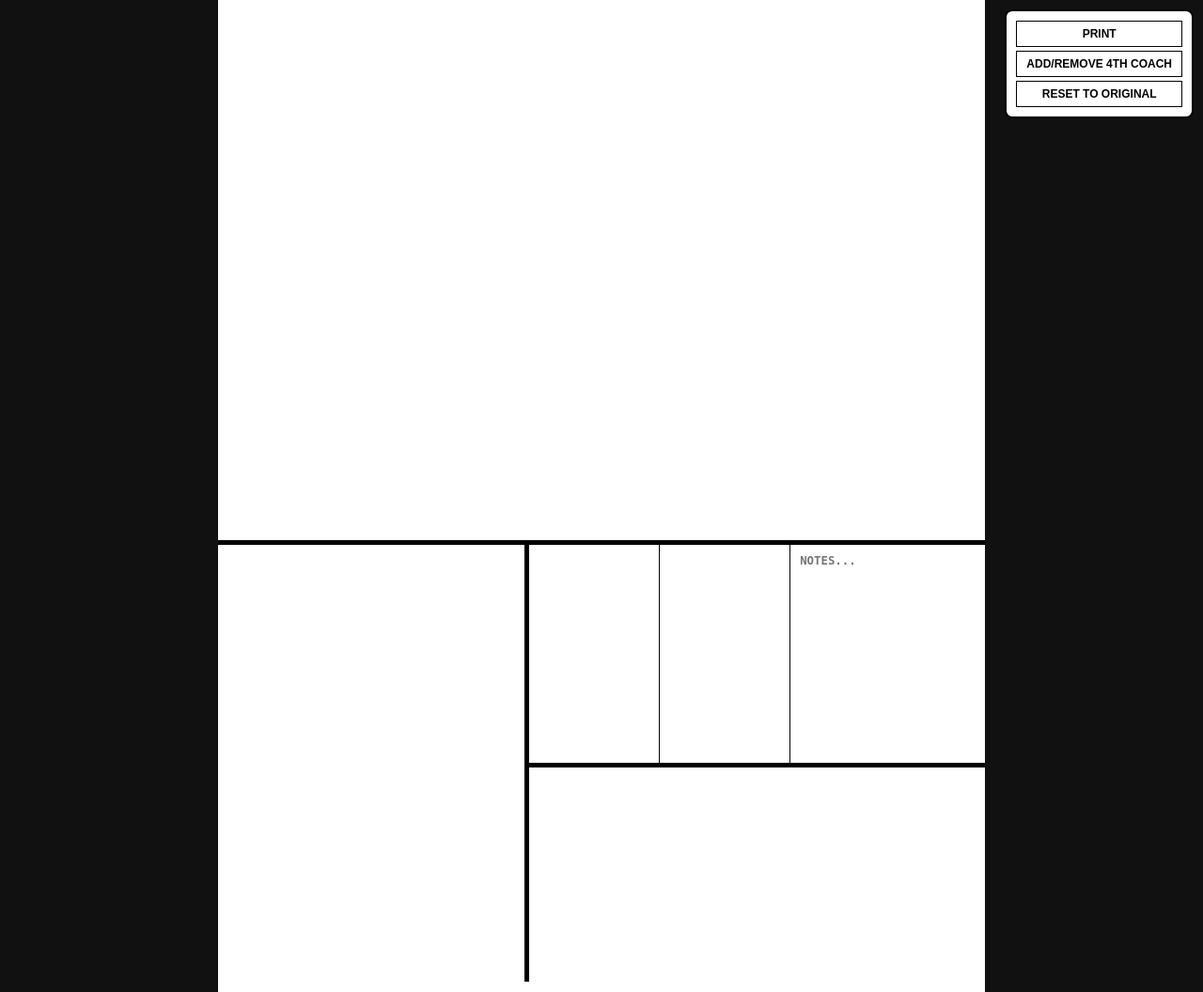
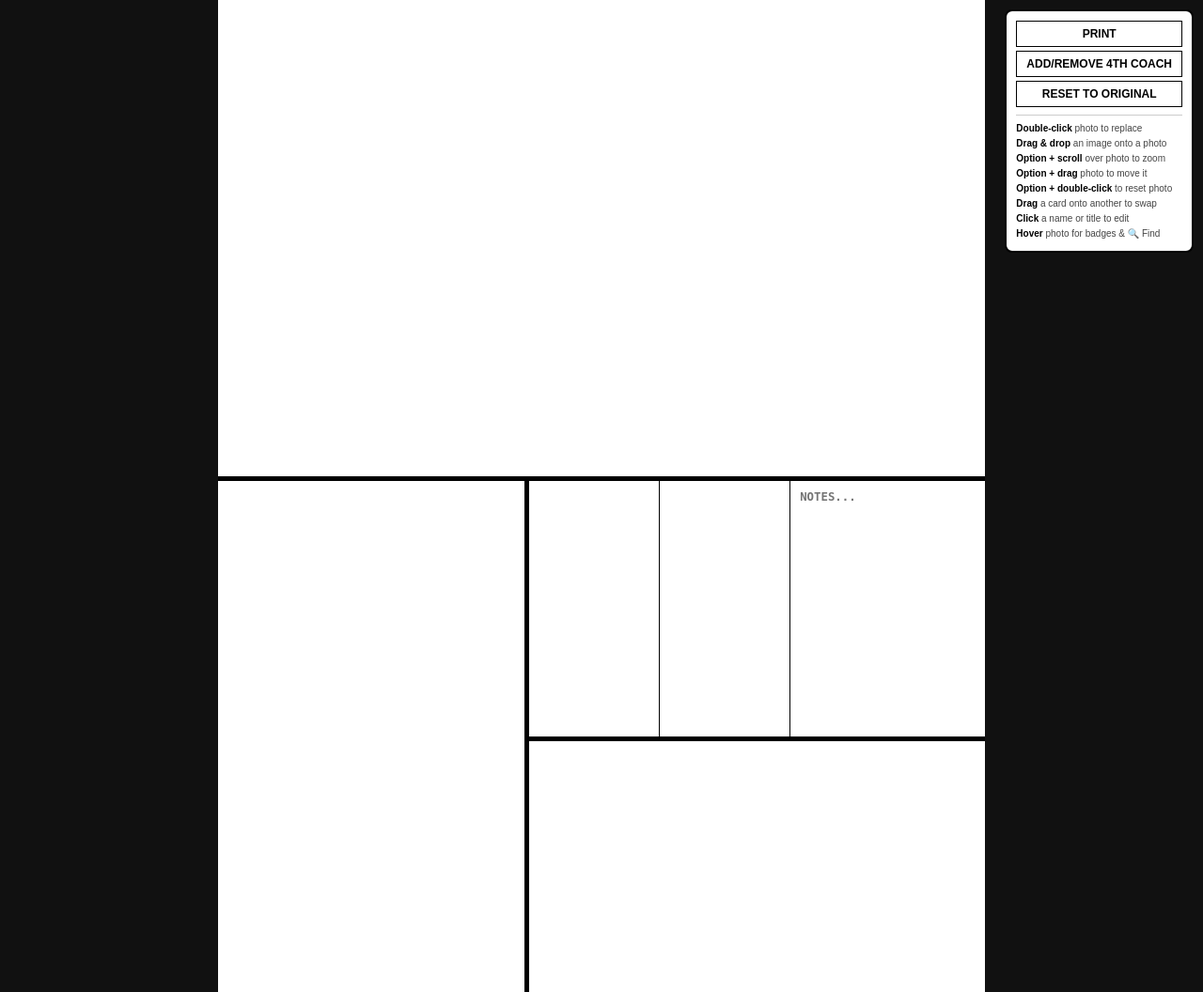
Before and after one commit to plasticfrog/nhl-lineup-generator, a Flask app: page /lineup in a window 1280 px wide. Shown: the whole page at 94% size. Run offline with Flask 3, Linux system fonts and the light colour scheme; data that the repository does not hold is empty; parts of the project's set-up code (start-up, migrations or seed data) failed here and were passed over.

Commit message:
Sheet usability: double-click to upload, Option zoom/move, tighter forwards, no print gap
- Double-click a photo to replace it (single click no longer opens the picker).
- Option+scroll zooms, Option+drag moves, Option+double-click resets a photo; saved per card.
- Controls legend under the Print/4th Coach/Reset buttons.
- Heads pinned just below the top of every card; forwards 55%->48% of the page and D
  45%->52%, so forwards lose the empty space above their heads and D photos get bigger.
  Headshots 280px -> 300px.
- Drop the 3mm white strip at the bottom of the printed page.

Co-Authored-By: Claude Opus 5.5 <noreply@anthropic.com>

```diff
--- a/templates/lineup.html
+++ b/templates/lineup.html
@@ -21,14 +21,15 @@
         .container {
             background: white; width: 8.5in; height: 11in;
             display: flex; flex-direction: column; position: relative;
-            flex-shrink: 0; overflow: hidden; padding-bottom: 3mm;
+            flex-shrink: 0; overflow: hidden;
         }
 
-        .forwards-section { height: 55%; width: 100%; display: flex; flex-direction: column; }
-        .defensemen-section { height: 45%; display: flex; border-top: var(--group-rule) solid black; }
+        .forwards-section { height: 48%; width: 100%; display: flex; flex-direction: column; }
+        .defensemen-section { height: 52%; display: flex; border-top: var(--group-rule) solid black; }
 
         :root {
-            --mug: 280px;      /* one headshot size for every card so faces match across sections */
+            --mug: 300px;      /* one headshot size for every card so faces match across sections */
+            --headroom: 15px;  /* space between the top of every card and the top of the hair */
             --rule: 1px;       /* line between cards */
             --group-rule: 5px; /* line between groups */
         }
@@ -120,12 +121,13 @@
         .img-container:hover .find-btn, .img-container:hover .badge-selector { opacity: 1; }
         .badge-selector { position: absolute; top: 2px; right: 2px; z-index: 30; opacity: 0; }
 
-        /* Same size in every card. Face (~40% down the NHL mug) is centered in the card,
-           but the image never leaves a gap at the top or bottom. */
+        /* Same size in every card, hair (~17% down the NHL mug) pinned just below the top of
+           the card, and never a gap at the top or bottom. Option+scroll/drag adjusts via transform. */
         .headshot {
             position: absolute; width: var(--mug); height: var(--mug); object-fit: cover;
             left: calc(50% - var(--mug) / 2);
-            top: clamp(calc(100% - var(--mug)), calc(50% - var(--mug) * 0.4), 0px);
+            top: clamp(calc(100% - var(--mug)), calc(var(--headroom) - var(--mug) * 0.17), 0px);
+            transform-origin: 50% 40%;
         }
 
         .role-label {
@@ -143,6 +145,11 @@
         }
         .controls button { padding: 6px 10px; font-size: 12px; font-weight: 900; cursor: pointer; border: 1px solid black; background: #fff; text-transform: uppercase; }
         .controls button:hover { background: #000; color: #fff; }
+        .controls .legend {
+            margin-top: 4px; padding-top: 6px; border-top: 1px solid #ccc;
+            font-family: Arial, sans-serif; font-size: 10px; line-height: 1.6; color: #444;
+        }
+        .controls .legend b { color: #000; }
 
         @media print {
             body, html { background: white !important; overflow: hidden !important; height: 11in !important; }
@@ -158,6 +165,16 @@
         <button onclick="window.scrollTo(0,0); window.print();">Print</button>
         <button onclick="toggleFourthCoach()">Add/Remove 4th Coach</button>
         <button onclick="clearAllData()">Reset to Original</button>
+        <div class="legend">
+            <b>Double-click</b> photo to replace<br>
+            <b>Drag & drop</b> an image onto a photo<br>
+            <b>Option + scroll</b> over photo to zoom<br>
+            <b>Option + drag</b> photo to move it<br>
+            <b>Option + double-click</b> to reset photo<br>
+            <b>Drag</b> a card onto another to swap<br>
+            <b>Click</b> a name or title to edit<br>
+            <b>Hover</b> photo for badges &amp; 🔍 Find
+        </div>
     </div>
 
     <div class="container" id="lineup-content">
@@ -190,6 +207,7 @@
         const LAST_TEAM_KEY = 'nhl_last_team_id';
         const NOTES_KEY = 'notes';
         const NOTE_IMGS_KEY = 'nhl_note_images';
+        const PHOTO_ADJUST_KEY = 'nhl_photo_adjust';   // { cardKey: { s, x, y } } zoom/position per photo
         // Coach memory survives new lineups and resets:
         const COACH_PHOTOS_KEY = 'nhl_coach_photos';   // { 'COACH NAME': imageDataUrl } (only if the server upload failed)
         const TEAM_COACHES_KEY = 'nhl_team_coaches';   // { TEAM: { staff_Coach_N: { name, role, image } } }
@@ -283,10 +301,65 @@
             location.reload();
         }
 
+        // Option+scroll zooms, Option+drag moves, Option+double-click resets. Saved per card.
+        function enablePhotoAdjust(imgCont, card, adjustKey) {
+            const img = imgCont.querySelector('.headshot');
+            if (!img) return;
+            img.draggable = false;
+            let adj = Object.assign({ s: 1, x: 0, y: 0 }, readJSON(PHOTO_ADJUST_KEY)[adjustKey]);
+            const apply = () => { img.style.transform = `translate(${adj.x}px, ${adj.y}px) scale(${adj.s})`; };
+            const save = () => { const all = readJSON(PHOTO_ADJUST_KEY); all[adjustKey] = adj; writeJSON(PHOTO_ADJUST_KEY, all); };
+            apply();
+
+            imgCont.addEventListener('wheel', e => {
+                if (!e.altKey) return;
+                e.preventDefault();
+                adj.s = Math.max(0.5, Math.min(4, adj.s + (e.deltaY > 0 ? -0.03 : 0.03)));
+                apply(); save();
+            }, { passive: false });
+
+            imgCont.addEventListener('mousedown', e => {
+                if (!e.altKey || e.button !== 0) return;
+                e.preventDefault(); e.stopPropagation();
+                card.draggable = false;  // don't start a card swap while moving the photo
+                imgCont.style.cursor = 'grabbing';
+                const start = { mx: e.clientX, my: e.clientY, x: adj.x, y: adj.y };
+                const move = ev => { adj.x = start.x + ev.clientX - start.mx; adj.y = start.y + ev.clientY - start.my; apply(); };
+                const up = () => {
+                    window.removeEventListener('mousemove', move); window.removeEventListener('mouseup', up);
+                    card.draggable = true; imgCont.style.cursor = ''; save();
+                };
+                window.addEventListener('mousemove', move); window.addEventListener('mouseup', up);
+            });
+
+            imgCont.addEventListener('dblclick', e => {
+                if (!e.altKey) return;
+                e.stopImmediatePropagation();
+                adj = { s: 1, x: 0, y: 0 }; apply();
+                const all = readJSON(PHOTO_ADJUST_KEY); delete all[adjustKey]; writeJSON(PHOTO_ADJUST_KEY, all);
+            });
+        }
+
+        // Double-click (not single click) opens the file picker
+        function enableDoubleClickUpload(imgCont, onFile) {
+            imgCont.addEventListener('dblclick', e => {
+                if (e.altKey || e.target.closest('select, .find-btn, .role-label, .text-badge')) return;
+                const f = document.createElement('input'); f.type = 'file'; f.accept = 'image/*';
+                f.onchange = ev => onFile(ev.target.files[0]);
+                f.click();
+            });
+        }
+
+        function clearPhotoAdjust(adjustKey) {
+            const all = readJSON(PHOTO_ADJUST_KEY);
+            if (adjustKey in all) { delete all[adjustKey]; writeJSON(PHOTO_ADJUST_KEY, all); }
+        }
+
         function handleImageUpload(file, playerName, isStaff, key, coachName) {
             if(!file || !file.type.startsWith('image/')) return;
             const reader = new FileReader();
             reader.onload = async (e) => {
+                clearPhotoAdjust(playerName || key);  // a new photo starts un-zoomed
                 if (coachName !== undefined) {
                     // Coaches: save the photo on the server by name so everyone gets it on every future lineup
                     const src = await shrinkImage(e.target.result);
@@ -377,7 +450,8 @@
             imgCont.appendChild(fBtn);
 
             addBadgeSelector(imgCont, player.name);
-            imgCont.onclick = (e) => { if(e.target.tagName==='SELECT' || e.target.classList.contains('find-btn')) return; const f = document.createElement('input'); f.type = 'file'; f.onchange = ev => handleImageUpload(ev.target.files[0], player.name); f.click(); };
+            enablePhotoAdjust(imgCont, card, player.name);
+            enableDoubleClickUpload(imgCont, file => handleImageUpload(file, player.name));
             imgCont.ondragover = e => e.preventDefault();
             imgCont.ondrop = e => { e.preventDefault(); if(e.dataTransfer.files[0]) handleImageUpload(e.dataTransfer.files[0], player.name); };
 
@@ -494,7 +568,8 @@
             addBadgeSelector(imgCont, staffName, type === 'Goalie');
 
             const coachName = () => isCoach ? nameInfo.textContent.trim().toUpperCase() : undefined;
-            imgCont.onclick = (e) => { if(e.target.tagName==='SELECT' || e.target.classList.contains('role-label') || e.target.classList.contains('find-btn')) return; const f = document.createElement('input'); f.type = 'file'; f.onchange = ev => handleImageUpload(ev.target.files[0], null, true, key, coachName()); f.click(); };
+            enablePhotoAdjust(imgCont, member, key);
+            enableDoubleClickUpload(imgCont, file => handleImageUpload(file, null, true, key, coachName()));
             imgCont.ondragover = e => e.preventDefault();
             imgCont.ondrop = e => { e.preventDefault(); if(e.dataTransfer.files[0]) handleImageUpload(e.dataTransfer.files[0], null, true, key, coachName()); };
 
```
